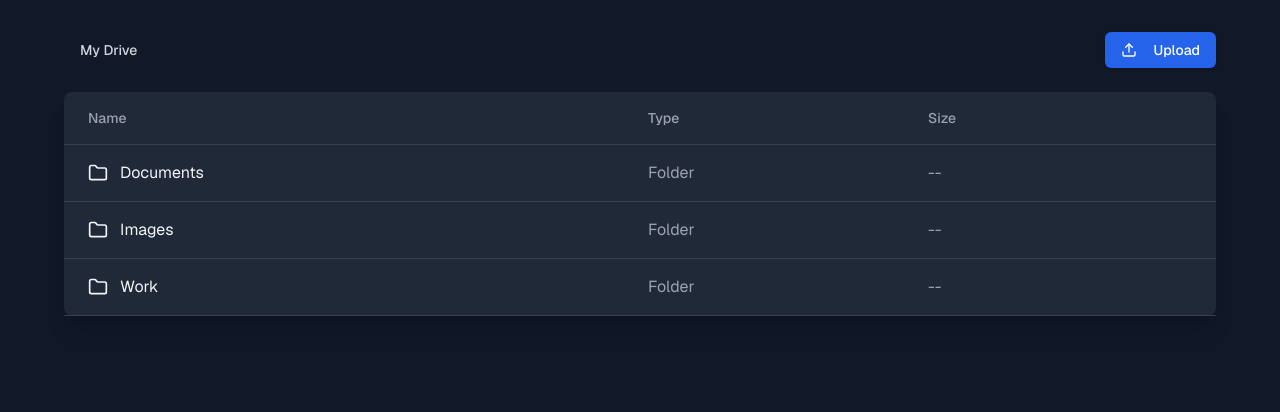
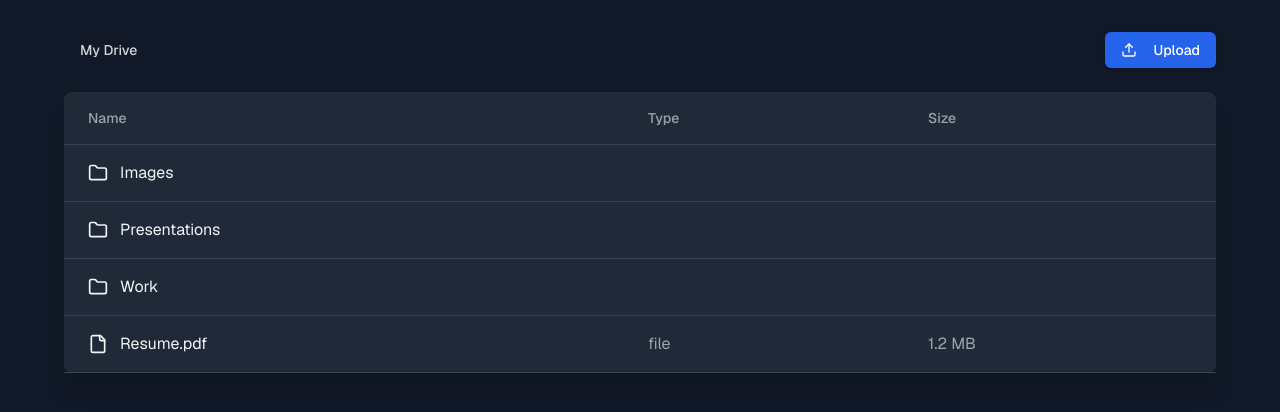
Before and after one commit to maikel-mattiu/t3-drv, a Next.js app: page / in a window 1280 px wide. Shown: the top 412 px of the page. Built offline with nearby package versions, Linux system fonts and the light colour scheme.

Commit message:
Update mock data

```diff
--- /dev/null
+++ b/src/app/file-row.tsx
@@ -0,0 +1,58 @@
+import type { File, Folder } from "~/lib/mock-data";
+import {
+  Folder as FolderIcon,
+  FileIcon
+} from "lucide-react";
+
+
+export function FileRow(props: { file: File}) {
+  const { file } = props;
+  return (
+    <li
+      key={file.id}
+      className="hover:bg-gray-750 border-b border-gray-700 px-6 py-4"
+    >
+      <div className="grid grid-cols-12 items-center gap-4">
+        <div className="col-span-6 flex items-center">
+          <a
+            href={file.url}
+            className="flex items-center text-gray-100 hover:text-blue-400"
+            target="_blank"
+          >
+            <FileIcon className="mr-3" size={20} />
+            {file.name}
+          </a>
+        </div>
+        <div className="col-span-3 text-gray-400">{"file"}</div>
+        <div className="col-span-3 text-gray-400">{file.size}</div>
+      </div>
+    </li>
+  );
+}
+
+export function FolderRow(props: {
+  folder: Folder;
+  handleFolderClick: () => void;
+}) {
+  const { folder, handleFolderClick } = props;
+  return (
+    <li
+      key={folder.id}
+      className="hover:bg-gray-750 border-b border-gray-700 px-6 py-4"
+    >
+      <div className="grid grid-cols-12 items-center gap-4">
+        <div className="col-span-6 flex items-center">
+          <button
+            onClick={() => handleFolderClick()}
+            className="flex items-center text-gray-100 hover:text-blue-400"
+          >
+            <FolderIcon className="mr-3" size={20} />
+            {folder.name}
+          </button>
+        </div>
+        <div className="col-span-3 text-gray-400"></div>
+        <div className="col-span-3 text-gray-400"></div>
+      </div>
+    </li>
+  );
+}
--- a/src/app/page.tsx
+++ b/src/app/page.tsx
@@ -1,42 +1,46 @@
-"use client"
+"use client";
 
-import { useState } from "react"
-import { mockFiles } from "../lib/mock-data";
-import { Folder, FileIcon, Upload, ChevronRight } from "lucide-react"
-import Link from "next/link"
-import { Button } from "~/components/ui/button"
+import { useMemo, useState } from "react";
+import { mockFiles, mockFolders } from "../lib/mock-data";
+import { Upload, ChevronRight } from "lucide-react";
+import { Button } from "~/components/ui/button";
+import { FileRow, FolderRow } from "./file-row";
 
 export default function GoogleDriveClone() {
-  const [currentFolder, setCurrentFolder] = useState<string | null>(null)
+  const [currentFolder, setCurrentFolder] = useState<string>("root");
 
   const getCurrentFiles = () => {
-    return mockFiles.filter((file) => file.parent === currentFolder)
-  }
+    return mockFiles.filter((file) => file.parent === currentFolder);
+  };
+
+  const getCurrentFolders = () => {
+    return mockFolders.filter((folder) => folder.parent === currentFolder);
+  };
 
   const handleFolderClick = (folderId: string) => {
-    setCurrentFolder(folderId)
-  }
+    setCurrentFolder(folderId);
+  };
 
-  const getBreadcrumbs = () => {
-    const breadcrumbs = []
-    let currentId = currentFolder
+  const breadCrumbs = useMemo(() => {
+    const breadcrumbs = [];
+    let currentId = currentFolder;
 
-    while (currentId !== null) {
-      const folder = mockFiles.find((file) => file.id === currentId)
+    while (currentId !== "root") {
+      const folder = mockFolders.find((file) => file.id === currentId);
       if (folder) {
-        breadcrumbs.unshift(folder)
-        currentId = folder.parent
+        breadcrumbs.unshift(folder);
+        currentId = folder.parent ?? "root";
       } else {
-        break
+        break;
       }
     }
 
-    return breadcrumbs
-  }
+    return breadcrumbs;
+  }, [currentFolder]);
 
   const handleUpload = () => {
-    alert("Upload functionality would be implemented here")
-  }
+    alert("Upload functionality would be implemented here");
+  };
 
   return (
     <div className="min-h-screen bg-gray-900 p-8 text-gray-100">
@@ -44,13 +48,13 @@
         <div className="mb-6 flex items-center justify-between">
           <div className="flex items-center">
             <Button
-              onClick={() => setCurrentFolder(null)}
+              onClick={() => setCurrentFolder("root")}
               variant="ghost"
               className="mr-2 text-gray-300 hover:text-white"
             >
               My Drive
             </Button>
-            {getBreadcrumbs().map((folder) => (
+            {breadCrumbs.map((folder) => (
               <div key={folder.id} className="flex items-center">
                 <ChevronRight className="mx-2 text-gray-500" size={16} />
                 <Button
@@ -80,39 +84,17 @@
             </div>
           </div>
           <ul>
+            {getCurrentFolders().map((folder) => (
+              <FolderRow
+                key={folder.id}
+                folder={folder}
+                handleFolderClick={() => {
+                  handleFolderClick(folder.id);
+                }}
+              />
+            ))}
             {getCurrentFiles().map((file) => (
-              <li
-                key={file.id}
-                className="hover:bg-gray-750 border-b border-gray-700 px-6 py-4"
-              >
-                <div className="grid grid-cols-12 items-center gap-4">
-                  <div className="col-span-6 flex items-center">
-                    {file.type === "folder" ? (
-                      <button
-                        onClick={() => handleFolderClick(file.id)}
-                        className="flex items-center text-gray-100 hover:text-blue-400"
-                      >
-                        <Folder className="mr-3" size={20} />
-                        {file.name}
-                      </button>
-                    ) : (
-                      <Link
-                        href={file.url ?? "#"}
-                        className="flex items-center text-gray-100 hover:text-blue-400"
-                      >
-                        <FileIcon className="mr-3" size={20} />
-                        {file.name}
-                      </Link>
-                    )}
-                  </div>
-                  <div className="col-span-3 text-gray-400">
-                    {file.type === "folder" ? "Folder" : "File"}
-                  </div>
-                  <div className="col-span-3 text-gray-400">
-                    {file.type === "folder" ? "--" : "2 MB"}
-                  </div>
-                </div>
-              </li>
+              <FileRow key={file.id} file={file} />
             ))}
           </ul>
         </div>
--- a/src/lib/mock-data.ts
+++ b/src/lib/mock-data.ts
@@ -1,21 +1,74 @@
 export interface File {
   id: string
   name: string
-  type: "file" | "folder"
-  url?: string
+  type: "file"
+  url: string
   parent: string | null
-  size?: string
+  size: string
 }
 
+export type Folder = {
+  id: string
+  name: string
+  type: "folder"
+  parent: string | null
+}
+
+export const mockFolders: Folder[] = [
+  { id: "root", name: "root", type: "folder", parent: null },
+  { id: "1", name: "Images", type: "folder", parent: "root" },
+  { id: "2", name: "Presentations", type: "folder", parent: "root" },
+  { id: "3", name: "Work", type: "folder", parent: "root" },
+  { id: "8", name: "Reports", type: "folder", parent: "3" },
+]
+
 export const mockFiles: File[] = [
-  { id: "1", name: "Documents", type: "folder", parent: null },
-  { id: "2", name: "Images", type: "folder", parent: null },
-  { id: "3", name: "Work", type: "folder", parent: null },
-  { id: "4", name: "Resume.pdf", type: "file", url: "/files/resume.pdf", parent: "1", size: "1.2 MB" },
-  { id: "5", name: "Project Proposal.docx", type: "file", url: "/files/proposal.docx", parent: "1", size: "2.5 MB" },
-  { id: "6", name: "Vacation.jpg", type: "file", url: "/files/vacation.jpg", parent: "2", size: "3.7 MB" },
-  { id: "7", name: "Profile Picture.png", type: "file", url: "/files/profile.png", parent: "2", size: "1.8 MB" },
-  { id: "8", name: "Presentations", type: "folder", parent: "3" },
-  { id: "9", name: "Q4 Report.pptx", type: "file", url: "/files/q4-report.pptx", parent: "8", size: "5.2 MB" },
-  { id: "10", name: "Budget.xlsx", type: "file", url: "/files/budget.xlsx", parent: "3", size: "1.5 MB" },
+  {
+    id: "4",
+    name: "Resume.pdf",
+    type: "file",
+    url: "/files/resume.pdf",
+    parent: "root",
+    size: "1.2 MB",
+  },
+  {
+    id: "5",
+    name: "Project Proposal.docx",
+    type: "file",
+    url: "/files/proposal.docx",
+    parent: "1",
+    size: "2.5 MB",
+  },
+  {
+    id: "6",
+    name: "Vacation.jpg",
+    type: "file",
+    url: "/files/vacation.jpg",
+    parent: "2",
+    size: "3.7 MB",
+  },
+  {
+    id: "7",
+    name: "Profile Picture.png",
+    type: "file",
+    url: "/files/profile.png",
+    parent: "2",
+    size: "1.8 MB",
+  },
+  {
+    id: "9",
+    name: "Q4 Report.pptx",
+    type: "file",
+    url: "/files/q4-report.pptx",
+    parent: "8",
+    size: "5.2 MB",
+  },
+  {
+    id: "10",
+    name: "Budget.xlsx",
+    type: "file",
+    url: "/files/budget.xlsx",
+    parent: "3",
+    size: "1.5 MB",
+  },
 ]
```
Also changed, not shown: 1 other file (tests, documents, lock files or other folders).
